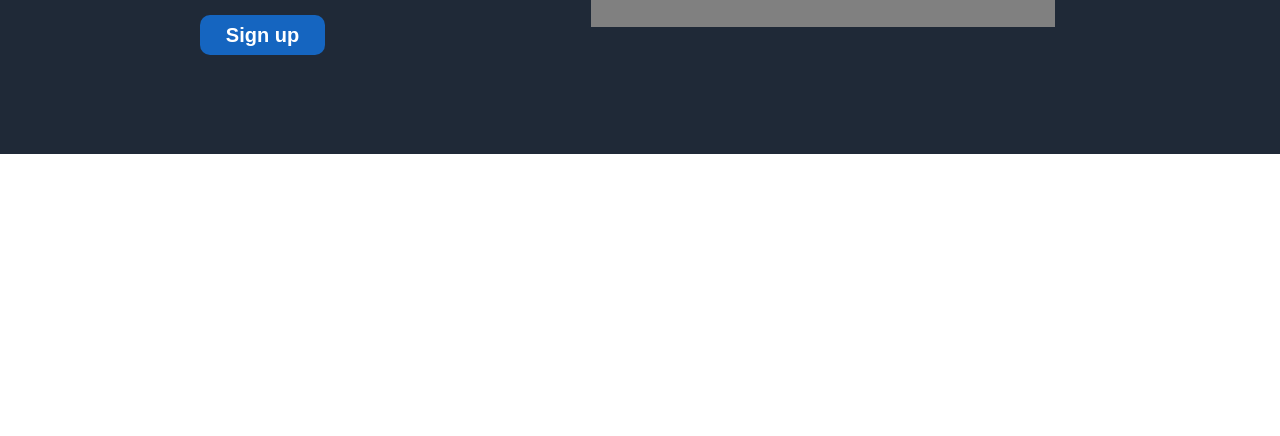
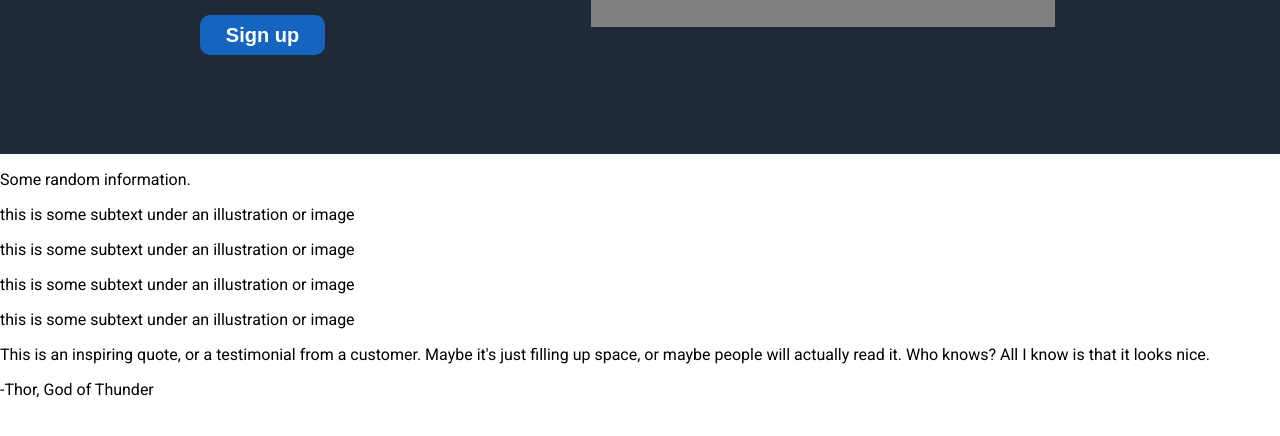
Before and after one commit to KerimKelez/landing-page, a plain HTML site: page index.html in a window 1280 px wide. Shown: the part 346-782 px from the top of the page. Drawn offline with Linux system fonts and the light colour scheme.

Commit message:
Add information section to HTML file

```diff
--- a/index.html
+++ b/index.html
@@ -48,6 +48,40 @@
     </div>
     </main>
 
+    <section class="information">
+        <div class="information-header-text">
+            <p>Some random information.</p>
+        </div>
+        <div class="picture-container">
+            <div class="picture"> </div>
+            <div class="picture"> </div>
+            <div class="picture"> </div>
+            <div class="picture"> </div>
+        </div>
+        <div class="subtext-container">
+            <div class="subtext">
+                <p>this is some subtext under an illustration or image</p>
+            </div>
+            <div class="subtext">
+                <p>this is some subtext under an illustration or image</p>
+            </div>
+            <div class="subtext">
+                <p>this is some subtext under an illustration or image</p>
+            </div>
+            <div class="subtext">
+                <p>this is some subtext under an illustration or image</p>
+            </div>
+        </div>
+    </section>
+    <section class="quote">
+        <div class="quote-container">
+            <div class="quote-text"> This is an inspiring quote, or a testimonial from a customer. Maybe it's just
+                filling
+                up space, or maybe people will actually read it. Who knows? All I know is that it looks nice. </div>
+            <p class="author">-Thor, God of Thunder</p>
+        </div>
+    </section>
+
 </body>
 
 </html>
```
